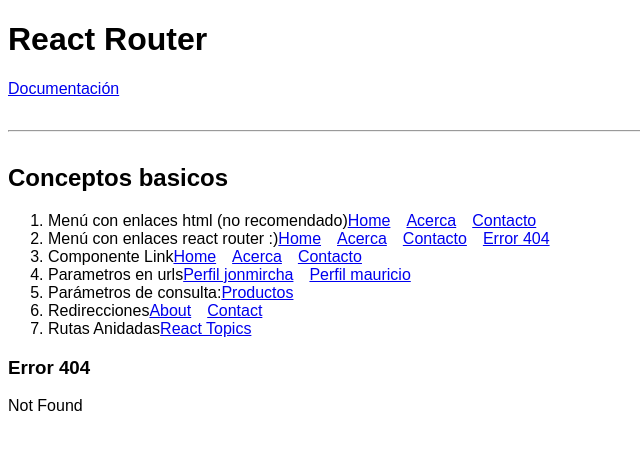
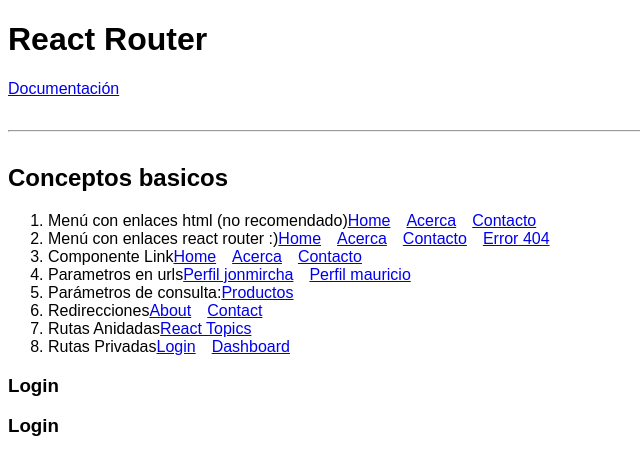
Before and after one commit to MauricioMorenoMorales/JMC-React-router, a React (Create React App) app: page /login in a window 1280 px wide. Shown: the top 474 px of the page, without its empty margins (0-640 px from the left). Built offline with nearby package versions, Linux system fonts and the light colour scheme.

Commit message:
Empezando la clase 62

```diff
--- a/src/components/ConceptosBasicos.jsx
+++ b/src/components/ConceptosBasicos.jsx
@@ -7,12 +7,15 @@
 } from 'react-router-dom';
 import Acerca from '../pages/Acerca';
 import Contacto from '../pages/Contacto';
+import Dashboard from '../pages/Dashboard';
+import Login from '../pages/Login';
 import Productos from '../pages/Productos';
 import ReactTopics from '../pages/ReactTopics';
 import Usuario from '../pages/Usuario';
 import Error404 from './Error404';
 import Home from './Home';
 import MenuConceptos from './MenuConceptos';
+import PrivateRoute from './PrivateRoute';
 
 export const PrimeraExplicacion = () => {
 	return (
@@ -76,6 +79,8 @@
 					<Route exact path="/contact">
 						<Redirect to="/" />
 					</Route>
+					<Route exact path="/login" component={Login} />
+					<PrivateRoute exact path="/dashboard" component={Dashboard} />
 					{/* Tiene que estar siempre al final */}
 					<Route path="*" component={Error404} />
 				</Switch>
--- a/src/components/MenuConceptos.jsx
+++ b/src/components/MenuConceptos.jsx
@@ -52,6 +52,11 @@
 					<span>Rutas Anidadas</span>
 					<Link to="/react">React Topics</Link>
 				</li>
+				<li>
+					<span>Rutas Privadas</span>
+					<Link to="/login">Login</Link>
+					<Link to="/dashboard">Dashboard</Link>
+				</li>
 			</ol>
 		</nav>
 	);
--- /dev/null
+++ b/src/components/PrivateRoute.jsx
@@ -0,0 +1,24 @@
+import React from 'react';
+import { Redirect, Route } from 'react-router-dom';
+
+const PrivateRouteExample1 = props => {
+	return (
+		<Route exact={props.exact} path={props.path} component={props.component} />
+	);
+};
+
+const PrivateRouteSecondExample = props => {
+	return <Route {...props} />;
+};
+
+let auth = false;
+
+const PrivateRoute = ({ component: Component, ...props }) => {
+	return (
+		<Route {...props}>{auth ? <Component /> : <Redirect to="/login" />}</Route>
+	);
+};
+
+//Simular Autenticación
+
+export default PrivateRoute;
--- /dev/null
+++ b/src/pages/Dashboard.jsx
@@ -0,0 +1,11 @@
+import React from 'react';
+
+const Dashboar = () => {
+	return (
+		<div>
+			<h3>Dashboard</h3>
+		</div>
+	);
+};
+
+export default Dashboar;
--- /dev/null
+++ b/src/pages/Login.jsx
@@ -0,0 +1,12 @@
+import React from 'react';
+
+const Login = () => {
+	return (
+		<div>
+			<h3>Login</h3>
+			<h3>Login</h3>
+		</div>
+	);
+};
+
+export default Login;
--- a/src/pages/ReactTopics.jsx
+++ b/src/pages/ReactTopics.jsx
@@ -54,6 +54,7 @@
 				{/* en un path variable no puedes usar exact */}
 				<Route path={`${path}/:topic`} component={Topic} />
 			</Switch>
+			<route>probando como se escribe usando esta wea jaja</route>
 		</div>
 	);
 };
```
Also changed, not shown: 1 other file (tests, documents, lock files or other folders).
